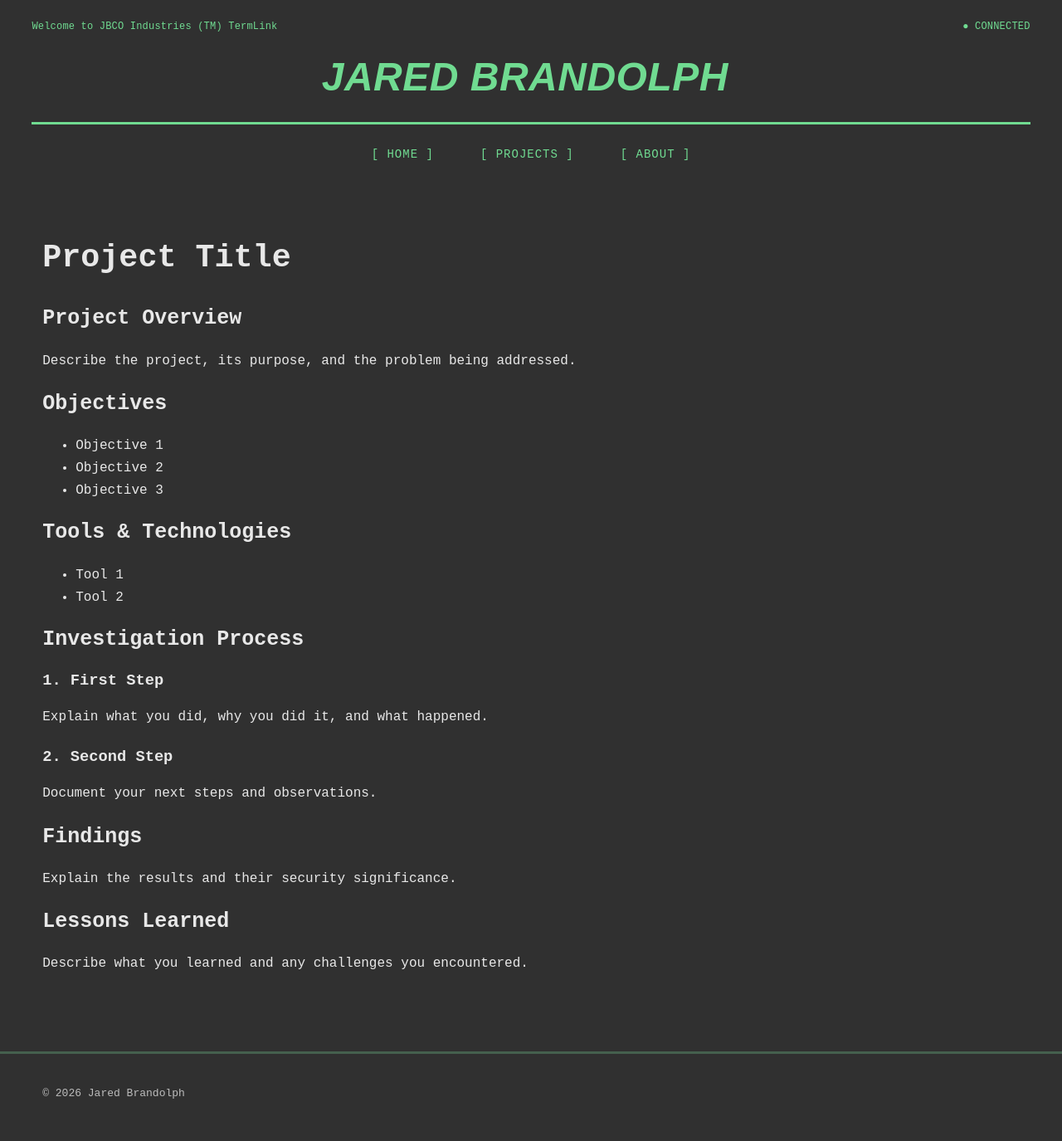
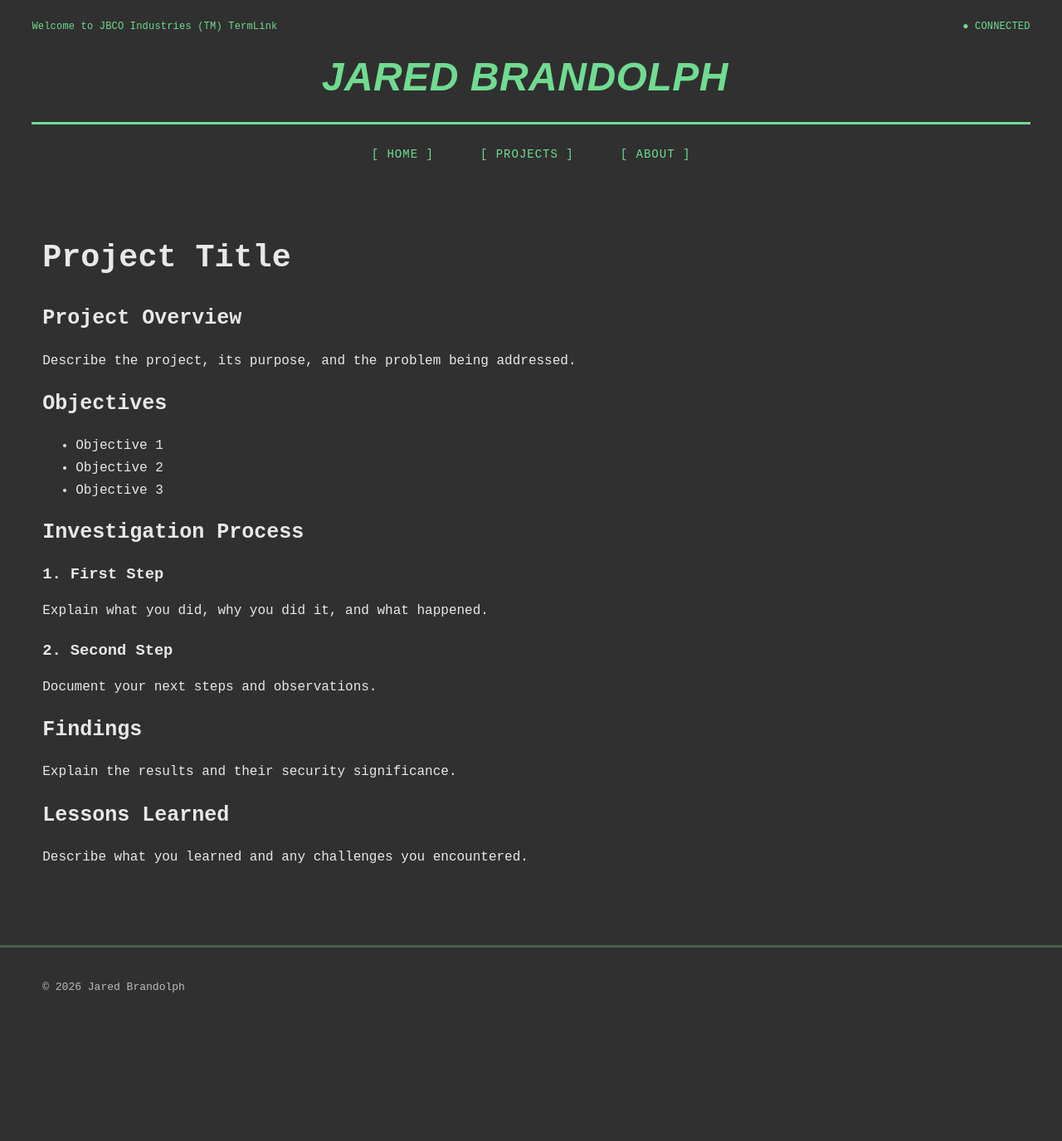
Before and after one commit to brandolphj/brandolphj.github.io, a Jekyll site: the page built from templates/project-template.md, in a window 1280 px wide. Shown: the whole page at 83% size. Built offline with Jekyll 4.4.1, drawn with Linux system fonts in a browser that asks for light colours; some web fonts are replaced; after the commit the page ends 1247 px from its top, so only the background shows below that.

Commit message:
Update project template by removing tools section
Removed tools section from project template.

```diff
--- a/templates/project-template.md
+++ b/templates/project-template.md
@@ -18,11 +17,6 @@ Describe the project, its purpose, and the problem being addressed.
 - Objective 1
 - Objective 2
 - Objective 3
-
-## Tools & Technologies
-
-- Tool 1
-- Tool 2
 
 ## Investigation Process
 
```
Also changed, not shown: other parts of templates/project-template.md (+0 -1 lines).
